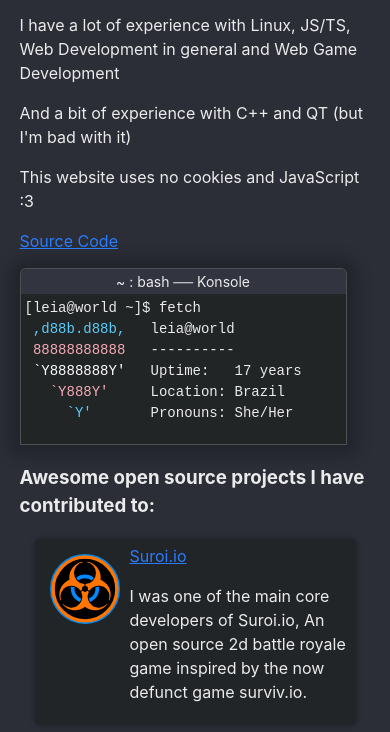
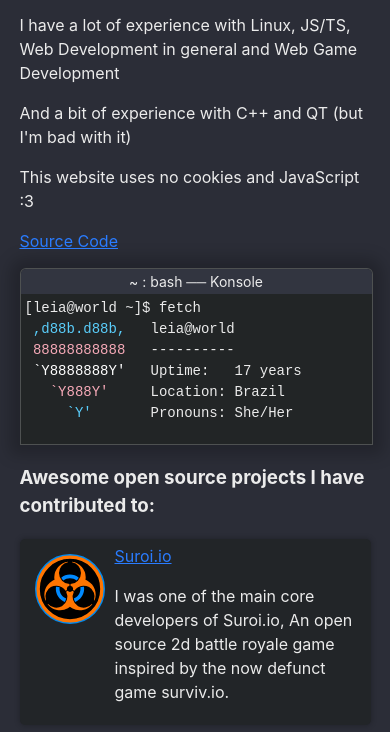
Before and after one commit to leia-uwu/leia-uwu.github.io, a website built with Vite: page index.html in a window 390 px wide. Shown: the part 112-844 px from the top of the page. Built offline with nearby package versions, Linux system fonts and the light colour scheme.

Commit message:
enhance: even more layout improvements part 3

```diff
--- a/src/style.css
+++ b/src/style.css
@@ -48,7 +48,7 @@ a:visited {
     box-shadow: 0 0 5px 1px #00000034;
     min-height: 80px;
     padding: 5px;
-    margin: 15px;
+    margin-top: 15px;
     border-radius: 5px;
 }
 
@@ -66,7 +66,6 @@ a:visited {
     width: 325px;
     height: 175px;
     margin-left: auto;
-    margin-right: 15px;
     margin-top: 15px;
     background-color: #222526;
     border-radius: 6px 6px 0 0;
@@ -83,6 +82,7 @@ a:visited {
 
     #window {
         margin-left: 0;
+        width: 100%;
     }
 }
 
```
